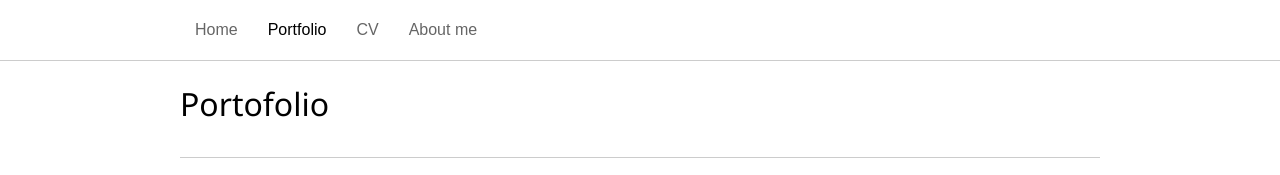
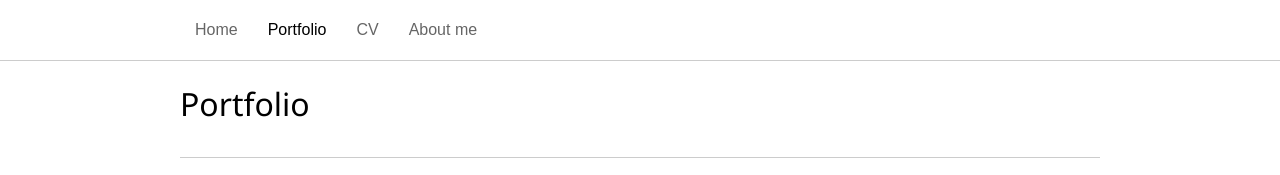
Before and after one commit to FiZufa/personal-website, a Nuxt app: page /portofolio in a window 1280 px wide. Shown: the top 175 px of the page. Built offline with nearby package versions, Linux system fonts and the light colour scheme.

Commit message:
direct to about me

```diff
--- a/components/Header.vue
+++ b/components/Header.vue
@@ -9,7 +9,7 @@
 
             <button class="error-btn" :class="{ active: $route.path === '/cv' }" @click="gotoAnotherPage('/cv')">CV</button>
 
-            <button class="answer-btn" :class="{ active: $route.path === '/about' }" @click="gotoAnotherPage('/')">About me</button>
+            <button class="answer-btn" :class="{ active: $route.path === '/' && $route.hash === '#about-me' }" @click="gotoAnotherPage('/#about-me')">About me</button>
 
         </div>
 
--- a/pages/index.vue
+++ b/pages/index.vue
@@ -38,7 +38,7 @@
 
     <Divider />
 
-    <div class="about-me">
+    <div class="about-me" id="about-me">
         <h1>About me</h1>
         <div>
             <p>I grew up in Nganjuk, East Java, Indonesia, and have been living in Shenzhen, China, for over two years to pursue my undergraduate studies. 🎓</p>
--- a/pages/portofolio/index.vue
+++ b/pages/portofolio/index.vue
@@ -1,7 +1,7 @@
 <template>
     <Header />
     <div class="porto-body">
-        <h1 style="font-weight: normal;">Portofolio</h1>
+        <h1 style="font-weight: normal;">Portfolio</h1>
         <PortoCourse />
     </div>
 
```
